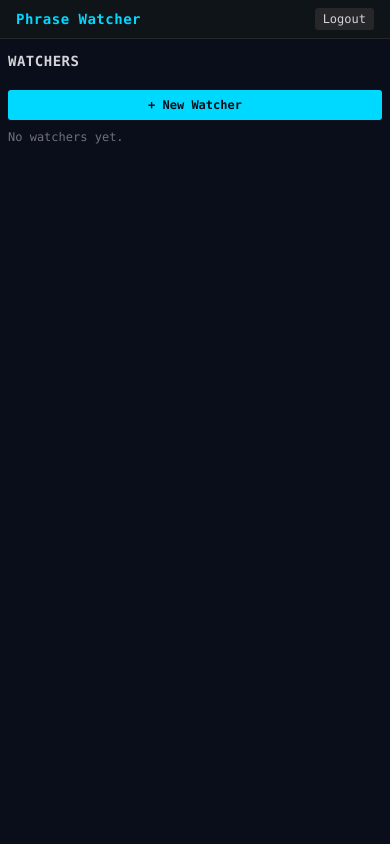
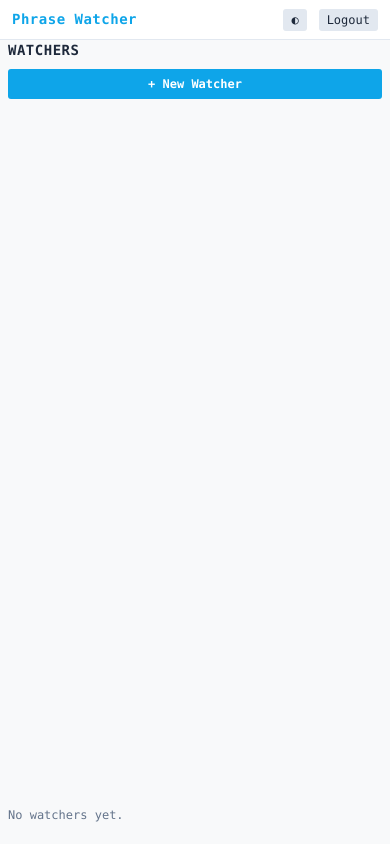
Before and after one commit to breeznik/watcher, a FastAPI app: page / in a window 390 px wide. Run offline with FastAPI, Linux system fonts and the light colour scheme; the visitor is signed in with stand-in values (Sample User, id 1); data that the repository does not hold is empty.

Commit message:
feat: theme toggle + responsive tables

```diff
--- a/app/static/styles.css
+++ b/app/static/styles.css
@@ -1,13 +1,37 @@
 :root {
-  --bg: #0a0e1a;
-  --card: #0f1419;
-  --accent: #00d9ff;
-  --text: #d4d4d8;
-  --muted: #71717a;
+  --bg: #f8f9fa;
+  --card: #ffffff;
+  --accent: #0ea5e9;
+  --text: #1e293b;
+  --muted: #64748b;
   --danger: #ef4444;
   --success: #10b981;
   --warning: #f59e0b;
-  --border: #27272a;
+  --border: #e2e8f0;
+}
+
+[data-theme="neon"] {
+  --bg: #0d1117;
+  --card: #161b22;
+  --accent: #f72585;
+  --text: #e0e6ed;
+  --muted: #7aa2f7;
+  --danger: #ff006e;
+  --success: #06ffa5;
+  --warning: #ffbe0b;
+  --border: #30363d;
+}
+
+[data-theme="dark"] {
+  --bg: #0a0e1a;
+  --card: #13161f;
+  --accent: #00d9ff;
+  --text: #e4e7ec;
+  --muted: #8b92a8;
+  --danger: #ef4444;
+  --success: #10b981;
+  --warning: #f59e0b;
+  --border: #1e2230;
 }
 
 * { box-sizing: border-box; margin: 0; padding: 0; }
@@ -24,17 +48,18 @@ body {
   display: flex;
   justify-content: space-between;
   align-items: center;
-  padding: 8px 16px;
+  padding: 6px 12px;
   background: var(--card);
   border-bottom: 1px solid var(--border);
+  height: 40px;
 }
 .brand { font-weight: 600; letter-spacing: 0.5px; font-size: 14px; color: var(--accent); }
-.container { max-width: 1400px; margin: 12px auto; padding: 0 12px; }
+.container { max-width: 1400px; margin: 0 auto; padding: 8px 12px; height: calc(100vh - 40px); }
 
 h2 {
   font-size: 14px;
   font-weight: 600;
-  margin-bottom: 10px;
+  margin: 0;
   color: var(--text);
   text-transform: uppercase;
   letter-spacing: 0.5px;
@@ -51,6 +76,8 @@ p { font-size: 12px; color: var(--muted); margin-bottom: 8px; }
   background: var(--card);
   border-radius: 4px;
   border: 1px solid var(--border);
+  max-width: 100%;
+  -webkit-overflow-scrolling: touch;
 }
 
 .table { width: 100%; border-collapse: collapse; min-width: 640px; }
@@ -68,7 +95,7 @@ p { font-size: 12px; color: var(--muted); margin-bottom: 8px; }
 .flex { display: flex; gap: 8px; flex-wrap: wrap; }
 .actions-col { gap: 6px; flex-wrap: wrap; align-items: center; }
 
-.actions { display: flex; justify-content: space-between; align-items: center; margin-bottom: 8px; }
+.actions { display: flex; justify-content: space-between; align-items: center; margin-bottom: 0; min-height: 32px; }
 
 button, .primary, .link-btn, .danger, a {
   cursor: pointer;
@@ -84,7 +111,7 @@ button, .primary, .link-btn, .danger, a {
 }
 .primary {
   background: var(--accent);
-  color: var(--bg);
+  color: #ffffff;
   padding: 6px 12px;
   border-radius: 3px;
   font-weight: 600;
@@ -93,7 +120,9 @@ button, .primary, .link-btn, .danger, a {
 .primary:hover { opacity: 0.8; }
 
 .link-btn { padding: 4px 8px; border-radius: 3px; background: var(--border); font-weight: 500; transition: background 0.2s; }
-.link-btn:hover { background: #3a3a3f; }
+.link-btn:hover { background: #cbd5e1; }
+[data-theme="neon"] .link-btn:hover { background: #21262d; }
+[data-theme="dark"] .link-btn:hover { background: #2a2f3f; }
 .danger { padding: 4px 8px; border-radius: 3px; background: var(--danger); color: #fff; transition: opacity 0.2s; }
 .danger:hover { opacity: 0.8; }
 .table td form { display: inline; margin: 0; }
@@ -114,8 +143,8 @@ button, .primary, .link-btn, .danger, a {
 .form-actions { display: flex; justify-content: flex-end; gap: 8px; margin-top: 8px; }
 
 .badge { padding: 2px 6px; border-radius: 2px; text-transform: uppercase; font-weight: 600; font-size: 10px; letter-spacing: 0.5px; }
-.badge.found { background: var(--success); color: var(--bg); }
-.badge.not_found { background: var(--warning); color: var(--bg); }
+.badge.found { background: var(--success); color: #fff; }
+.badge.not_found { background: var(--warning); color: #fff; }
 .badge.error { background: var(--danger); color: #fff; }
 .badge.heavy { background: #6366f1; color: #fff; }
 .badge.unknown { background: var(--border); color: var(--muted); }
--- a/app/templates/base.html
+++ b/app/templates/base.html
@@ -11,14 +11,30 @@
 <body>
   <header class="topbar">
     <div class="brand">Phrase Watcher</div>
-    {% if request.session.get('user') %}
-    <form method="post" action="/logout">
-      <button type="submit" class="link-btn">Logout</button>
-    </form>
-    {% endif %}
+    <div style="display: flex; gap: 12px; align-items: center;">
+      <button id="theme-toggle" class="link-btn" title="Toggle theme">◐</button>
+      {% if request.session.get('user') %}
+      <form method="post" action="/logout">
+        <button type="submit" class="link-btn">Logout</button>
+      </form>
+      {% endif %}
+    </div>
   </header>
   <main class="container">
     {% block content %}{% endblock %}
   </main>
+  <script>
+    const theme = localStorage.getItem('theme') || 'light';
+    document.documentElement.setAttribute('data-theme', theme);
+
+    document.getElementById('theme-toggle').addEventListener('click', () => {
+      const current = document.documentElement.getAttribute('data-theme');
+      const themes = ['light', 'neon', 'dark'];
+      const currentIndex = themes.indexOf(current);
+      const next = themes[(currentIndex + 1) % themes.length];
+      document.documentElement.setAttribute('data-theme', next);
+      localStorage.setItem('theme', next);
+    });
+  </script>
 </body>
 </html>
--- a/app/templates/dashboard.html
+++ b/app/templates/dashboard.html
@@ -1,10 +1,11 @@
 {% extends "base.html" %}
 {% block content %}
+<div style="display: flex; flex-direction: column; height: calc(100vh - 60px); gap: 8px;">
 <div class="actions">
   <h2>Watchers</h2>
   <a class="primary" href="/watchers/new">+ New Watcher</a>
 </div>
-<div class="table-wrapper">
+<div class="table-wrapper" style="flex: 1; overflow-y: auto;">
   <table class="table">
     <thead>
       <tr>
@@ -54,6 +55,7 @@
   </table>
 </div>
 {% if not watchers %}
-  <p>No watchers yet.</p>
+  <p style="margin: 0;">No watchers yet.</p>
 {% endif %}
+</div>
 {% endblock %}
```
Also changed, not shown: app/templates/logs.html (+7 -3 lines).
